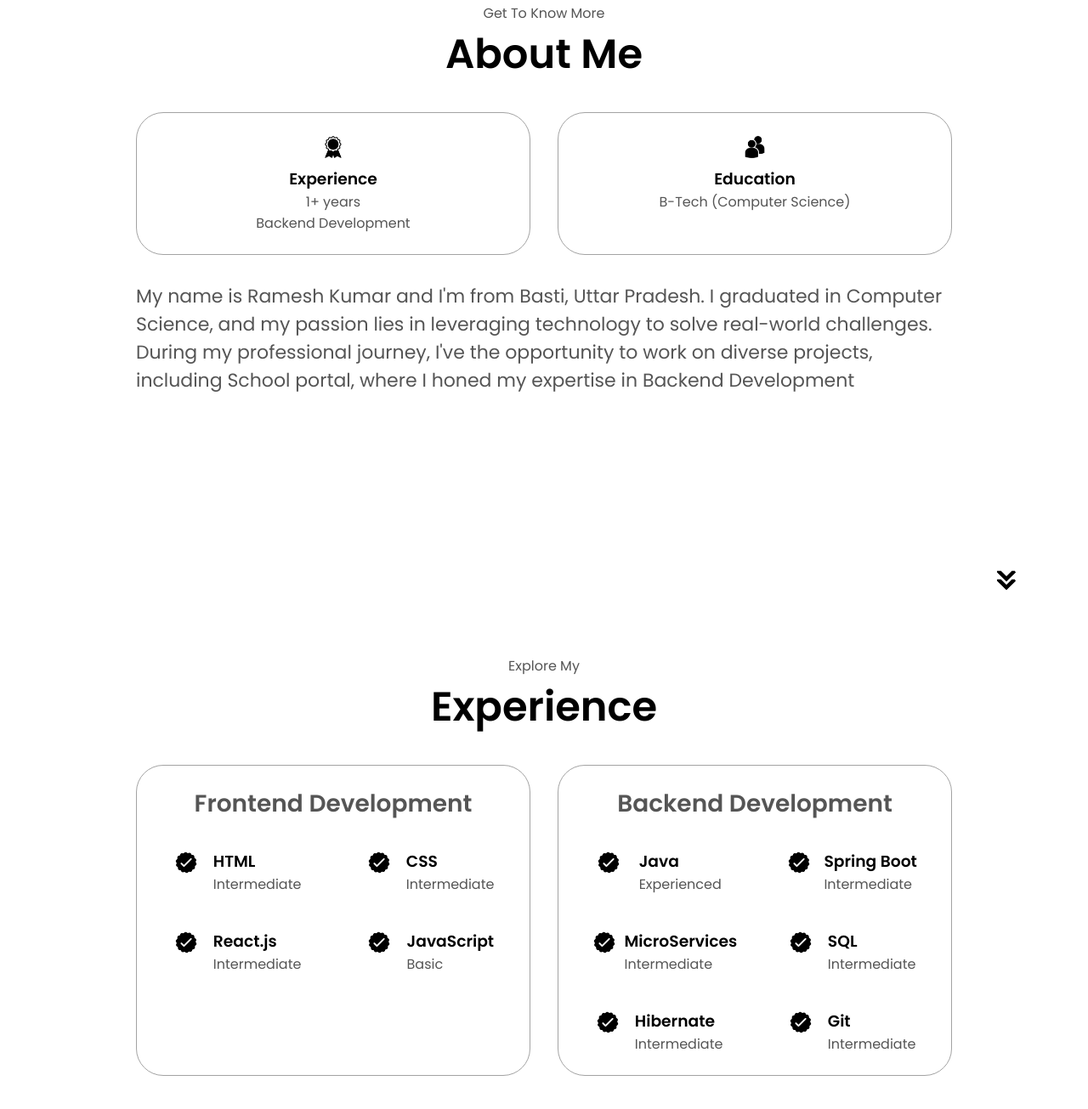
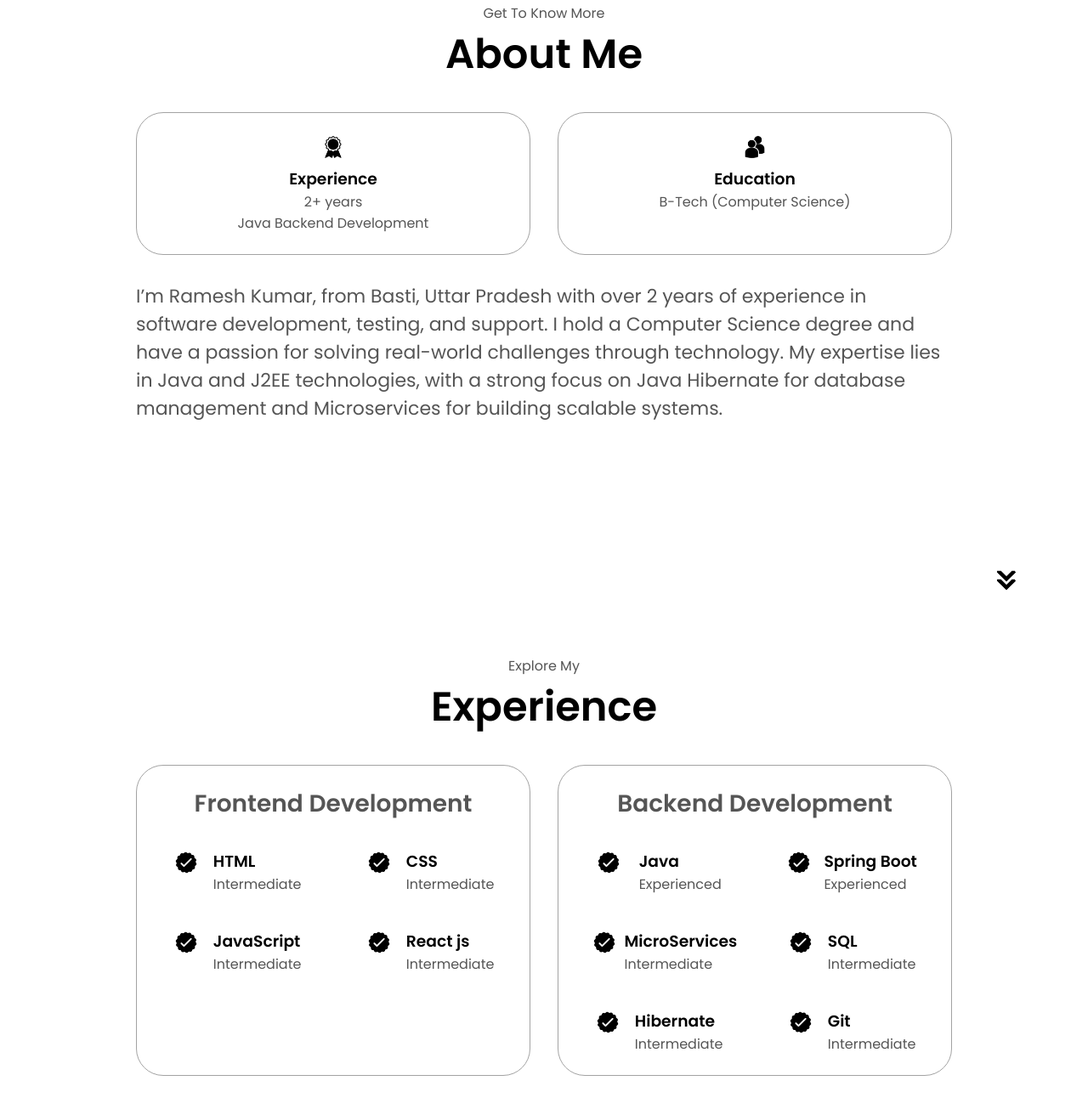
Before and after one commit to ramesh574/MyPortfolio, a plain HTML site: page index.html in a window 1280 px wide. Shown: the part 931-2236 px from the top of the page at 85% size. Drawn offline with Linux system fonts and the light colour scheme.

Commit message:
changes some content

```diff
--- a/index.html
+++ b/index.html
@@ -41,9 +41,9 @@
         <img src="./assets/profile-pic.png" alt="John Doe profile picture" />
       </div>
       <div class="section__text">
-        <p class="section__text__p1">Hello, I'm</p>
+        <p class="section__text__p1">Hello, Myself</p>
         <h1 class="title">Ramesh Kumar</h1>
-        <p class="section__text__p2">Java Backend Developer</p>
+        <p class="section__text__p2">Java Full Stack Developer</p>
         <div class="btn-container">
           <button
             class="btn btn-color-2"
@@ -91,7 +91,7 @@
                 class="icon"
               />
               <h3>Experience</h3>
-              <p>1+ years <br />Backend Development</p>
+              <p>2+ years <br />Java Backend Development</p>
             </div>
             <div class="details-container">
               <img
@@ -105,12 +105,11 @@
           </div>
           <div class="text-container">
             <p style="font-size: 22px;">
-              My name is Ramesh Kumar and I'm from Basti,
-              Uttar Pradesh. I graduated in Computer Science,
-             and my passion lies in leveraging technology to solve real-world challenges.
-             During my professional journey, I've the opportunity to work on diverse projects,
-             including School portal,
-            where I honed my expertise in Backend Development
+               I’m Ramesh Kumar, from Basti, Uttar Pradesh with
+               over 2 years of experience in software development, testing, and support.
+                I hold a Computer Science degree and have a passion for solving real-world challenges through technology.
+                My expertise lies in Java and J2EE technologies,
+              with a strong focus on Java Hibernate for database management and Microservices for building scalable systems.
             </p>
           </div>
         </div>
@@ -159,7 +158,7 @@
                   class="icon"
                 />
                 <div>
-                  <h3>React.js</h3>
+                  <h3>JavaScript</h3>
                   <p>Intermediate</p>
                 </div>
               </article>
@@ -170,8 +169,8 @@
                   class="icon"
                 />
                 <div>
-                  <h3>JavaScript</h3>
-                  <p>Basic</p>
+                  <h3>React js</h3>
+                  <p>Intermediate</p>
                 </div>
               </article>
             </div>
@@ -198,7 +197,7 @@
                 />
                 <div>
                   <h3>Spring Boot</h3>
-                  <p>Intermediate</p>
+                  <p>Experienced</p>
                 </div>
               </article>
               <article>
```
Also changed, not shown: 1 other file.
